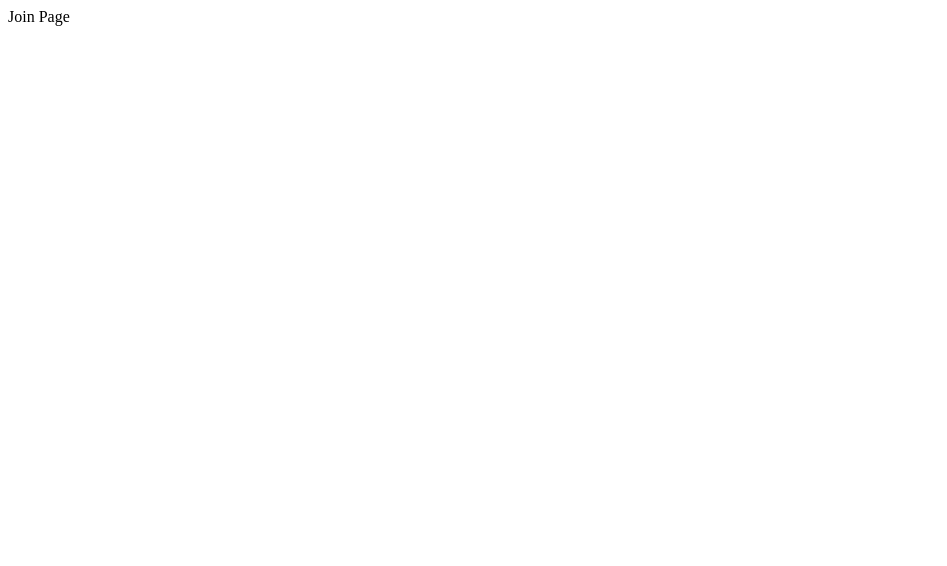
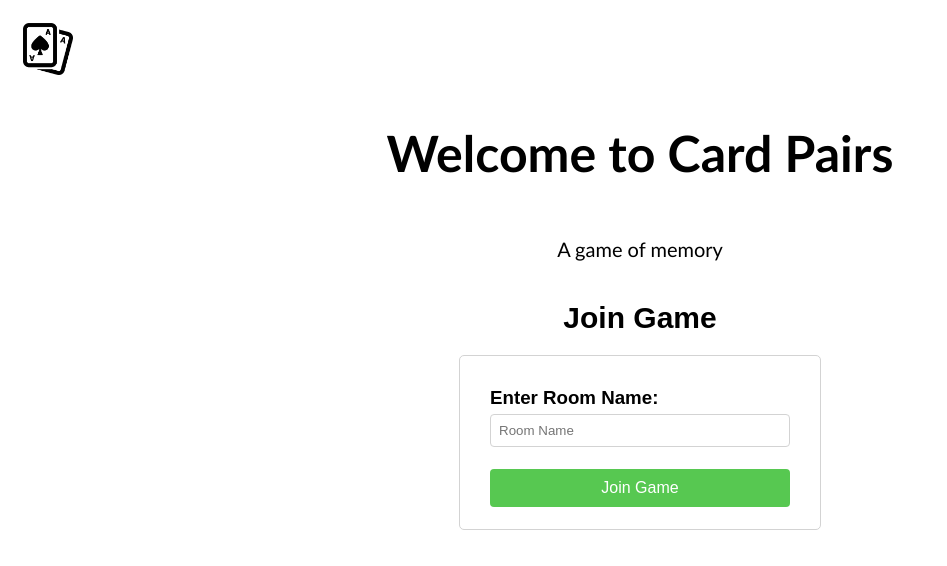
Before and after one commit to nhat2105/513-web-game, a React (Create React App) app in the folder client/: page /join in a window 1280 px wide. Shown: the top 566 px of the page, without its empty margins (0-947 px from the left). Built offline with nearby package versions, Linux system fonts and the light colour scheme; no server answers.

Commit message:
Fixed create/join with error if already exists

```diff
--- a/client/src/pages/Create.jsx
+++ b/client/src/pages/Create.jsx
@@ -1,4 +1,4 @@
-import React, { useState } from 'react';
+import React, { useEffect, useState } from 'react';
 import { useNavigate } from 'react-router-dom';
 import Dropdown from '../components/Dropdown';
 import { initializeSocket } from '../socket';
@@ -10,6 +10,7 @@ const Create = () => {
   const [background, setBackground] = useState('');
   const [error, setError] = useState('');
   const [roomName, setRoomName] = useState("");
+  const socket = initializeSocket();
 
 
   const handlePlayersSelect = (option) => {
@@ -24,6 +25,17 @@ const Create = () => {
     setBackground(option);
   };
 
+  useEffect(() => {
+    socket.on("create_room_error", (msg) => {
+      setError(msg);
+    })
+
+    socket.on("create_room_done", (msg) => {
+      setError("");
+      navigate("/mgame");
+    })
+  })
+
   const createMGame = () => {
     if (players === ''){
       setError("Please select players.");
@@ -35,12 +47,8 @@ const Create = () => {
       setError("Please enter a room name");
     }
     else {
-      const socket = initializeSocket();
       var username = localStorage.getItem('username');
-      //console.log("USERNAME: ", username)
       socket.emit('create_room', { roomName, difficulty: 'easy', count: 15, playerName: username });
-
-      navigate("/mgame");
     }
   };
 
--- a/client/src/pages/Join.jsx
+++ b/client/src/pages/Join.jsx
@@ -1,10 +1,79 @@
-import React from "react";
+import React, { useEffect, useState } from "react";
+import { initializeSocket } from "../socket";
+import { useNavigate } from "react-router-dom";
 
 const Join = () =>{
+
+    const navigate = useNavigate()
+    const socket = initializeSocket();
+    const [roomName, setRoomName] = useState("")
+    const [error, setError] = useState("");
+
+
+    useEffect(() => {
+        socket.on("join_room_error", (msg) => {
+            setError(msg)
+        })
+
+        socket.on("join_room_done", (msg) => {
+            setError("");
+            navigate("/mgame") //Will need to have id of roomname in mgame
+        })
+
+        return () => {
+            socket.off("join_room_error");
+            socket.off("join_room_done");
+        };
+    }, [error, socket, navigate])
+
+    function handleJoinRoom(roomName){
+
+        var username = localStorage.getItem("username")
+        socket.emit("join_room", {username: username, roomName: roomName});
+
+    }
+
     return(
-        <body>
-            Join Page
-        </body>
+        <div style={{fontFamily: 'sans-serif'}}>
+        <img class = "home-logo" style={{width: 50 }} src='../513-cardlogo.png' alt=''/>
+        <div className='home-introduction'>
+          <h1 class = "home-title">Welcome to Card Pairs</h1>
+          <p class = "home-subtitle">A game of memory</p>
+          <h1 style={{fontFamily: 'sans-serif', fontSize: 30}}>Join Game</h1>
+          <div style={{ borderRadius: 5, display:"flex", flexDirection: "column",
+            border: '1px solid lightgray', padding: '12px 30px'}}>
+
+              <h3 style={{ marginBottom: '5px', width: 300 }}>Enter Room Name:</h3>
+              <input
+                type="text"
+                placeholder="Room Name"
+                value={roomName}
+                onChange={(e) => setRoomName(e.target.value)}
+                style={{ padding: '8px', marginBottom: '12px', borderRadius: '4px', border: '1px solid lightgray' }}
+              />
+
+              <button onClick={() => handleJoinRoom(roomName)}
+                style={{
+                  padding: '10px 20px',
+                  backgroundColor: 'rgba(87, 200, 81, 1)',
+                  color: 'white',
+                  border: 'none',
+                  borderRadius: '4px',
+                  cursor: 'pointer',
+                  fontSize: '16px',
+                  marginBottom: '10px',
+                  marginTop: '10px'
+                }}
+              >
+                Join Game
+              </button>
+
+          </div>
+
+          {error !== "" && <p style={{ fontFamily: 'sans-serif', color: 'red', marginTop: '10px' }}>{error}</p>}
+
+        </div>
+      </div>
     )
 }
 
```
Also changed, not shown: 1 other file (tests, documents, lock files or other folders).
